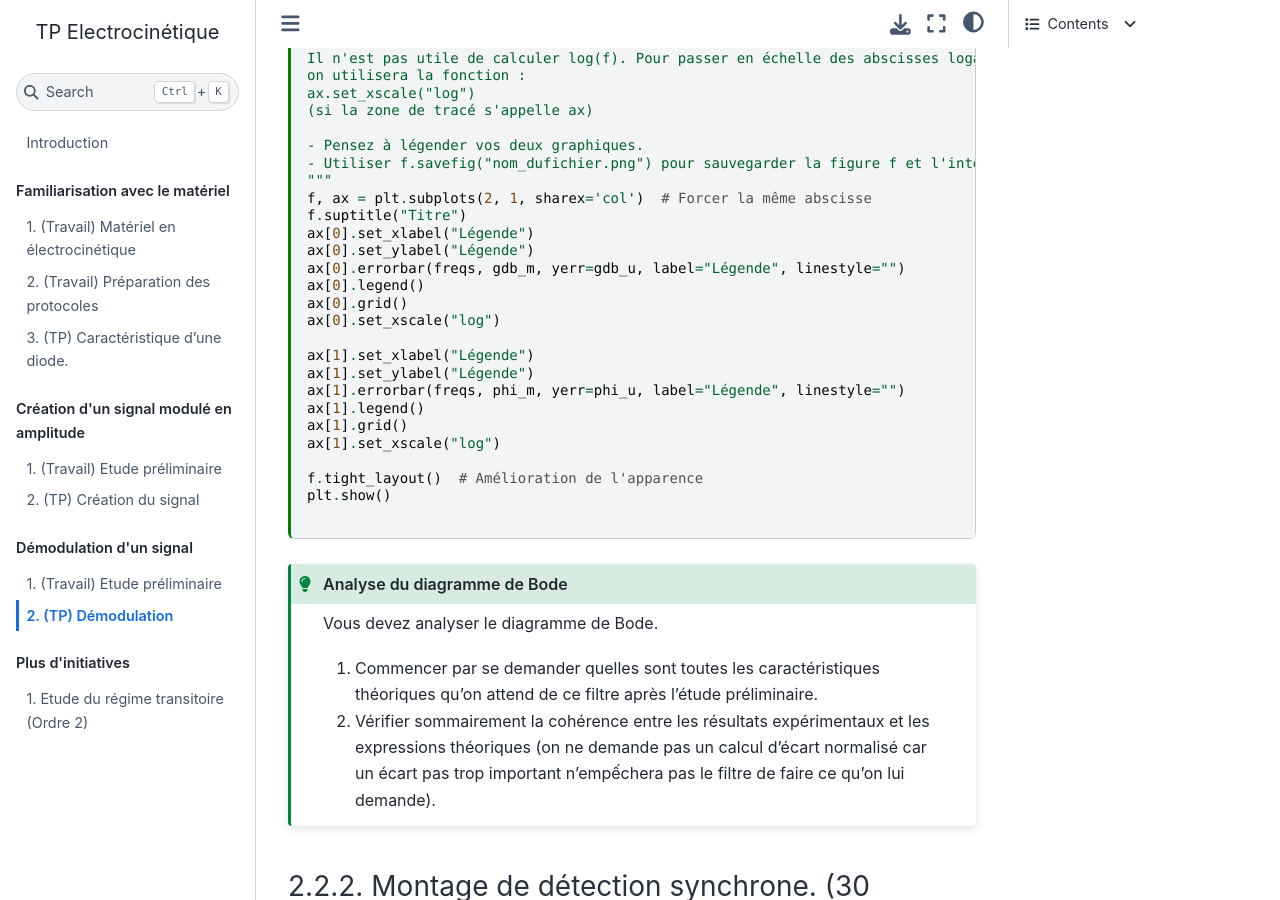
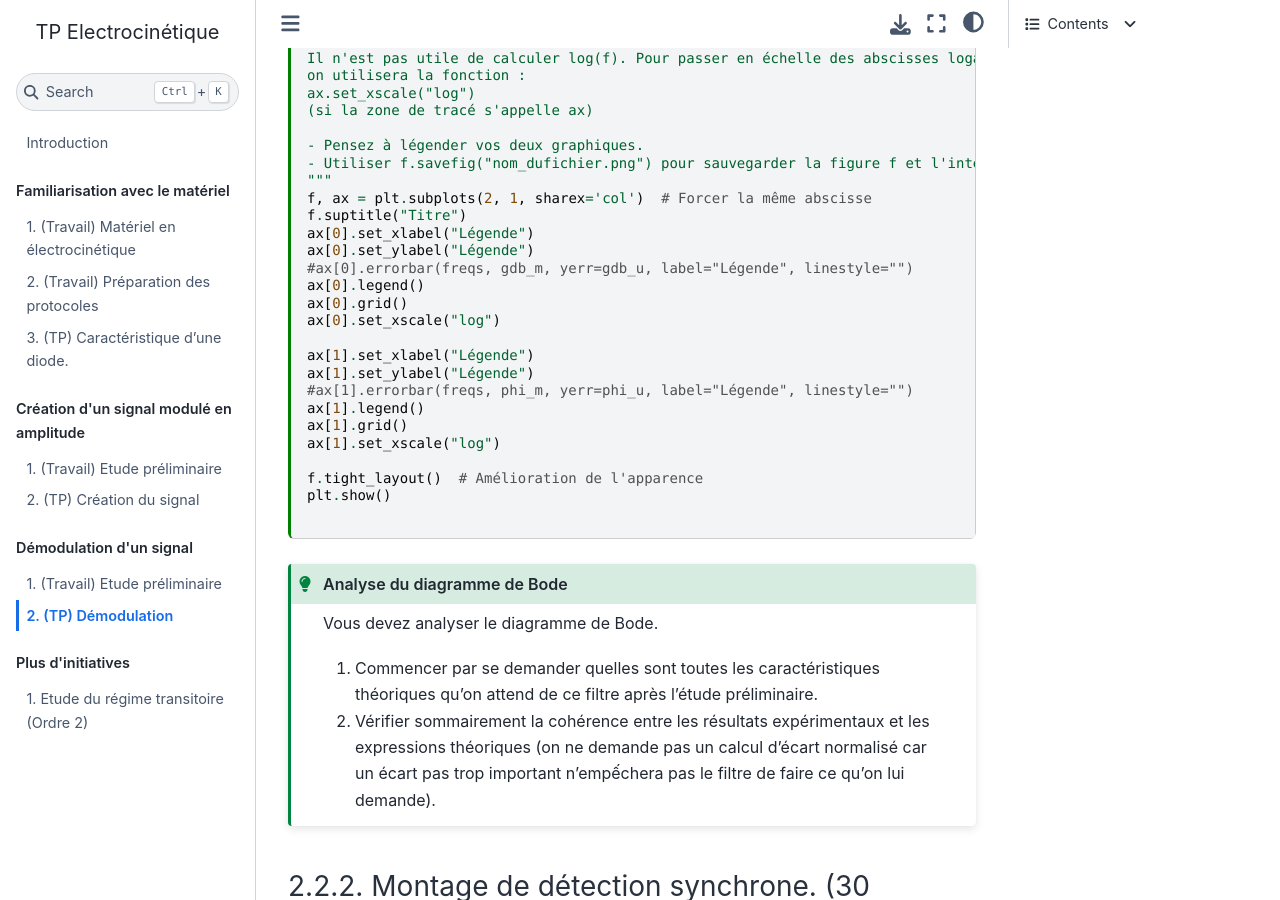
Before and after one commit to pcsi3physiquestan/tp3_electronique_1_sources, a Jupyter Book: the page built from notebook/demod_manip.md, in a window 1280 px wide and 900 px high, scrolled down 5132 px. Built offline with Jupyter Book 1.0.4 settings and Sphinx 7.4.7 and the Sphinx Book theme 1.1.4, drawn with Linux system fonts in a browser that asks for light colours.

Commit message:
Mise à jour des sources

```diff
--- a/notebook/demod_manip.md
+++ b/notebook/demod_manip.md
@@ -195,14 +195,14 @@ f, ax = plt.subplots(2, 1, sharex='col')  # Forcer la même abscisse
 f.suptitle("Titre")
 ax[0].set_xlabel("Légende")
 ax[0].set_ylabel("Légende")
-ax[0].errorbar(freqs, gdb_m, yerr=gdb_u, label="Légende", linestyle="")
+#ax[0].errorbar(freqs, gdb_m, yerr=gdb_u, label="Légende", linestyle="")
 ax[0].legend()
 ax[0].grid()
 ax[0].set_xscale("log")
 
 ax[1].set_xlabel("Légende")
 ax[1].set_ylabel("Légende")
-ax[1].errorbar(freqs, phi_m, yerr=phi_u, label="Légende", linestyle="")
+#ax[1].errorbar(freqs, phi_m, yerr=phi_u, label="Légende", linestyle="")
 ax[1].legend()
 ax[1].grid()
 ax[1].set_xscale("log")
```
Also changed, not shown: 5 other files.
